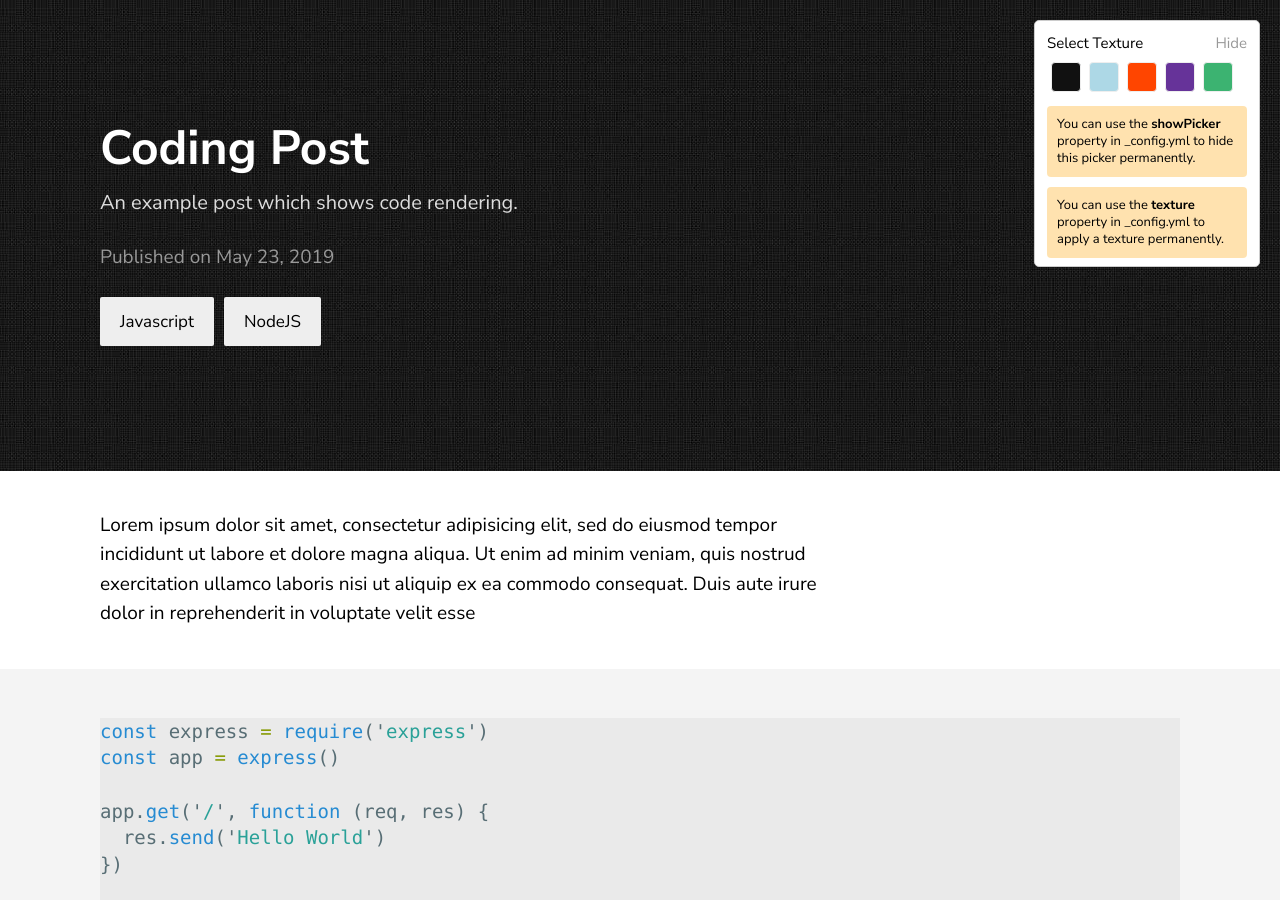
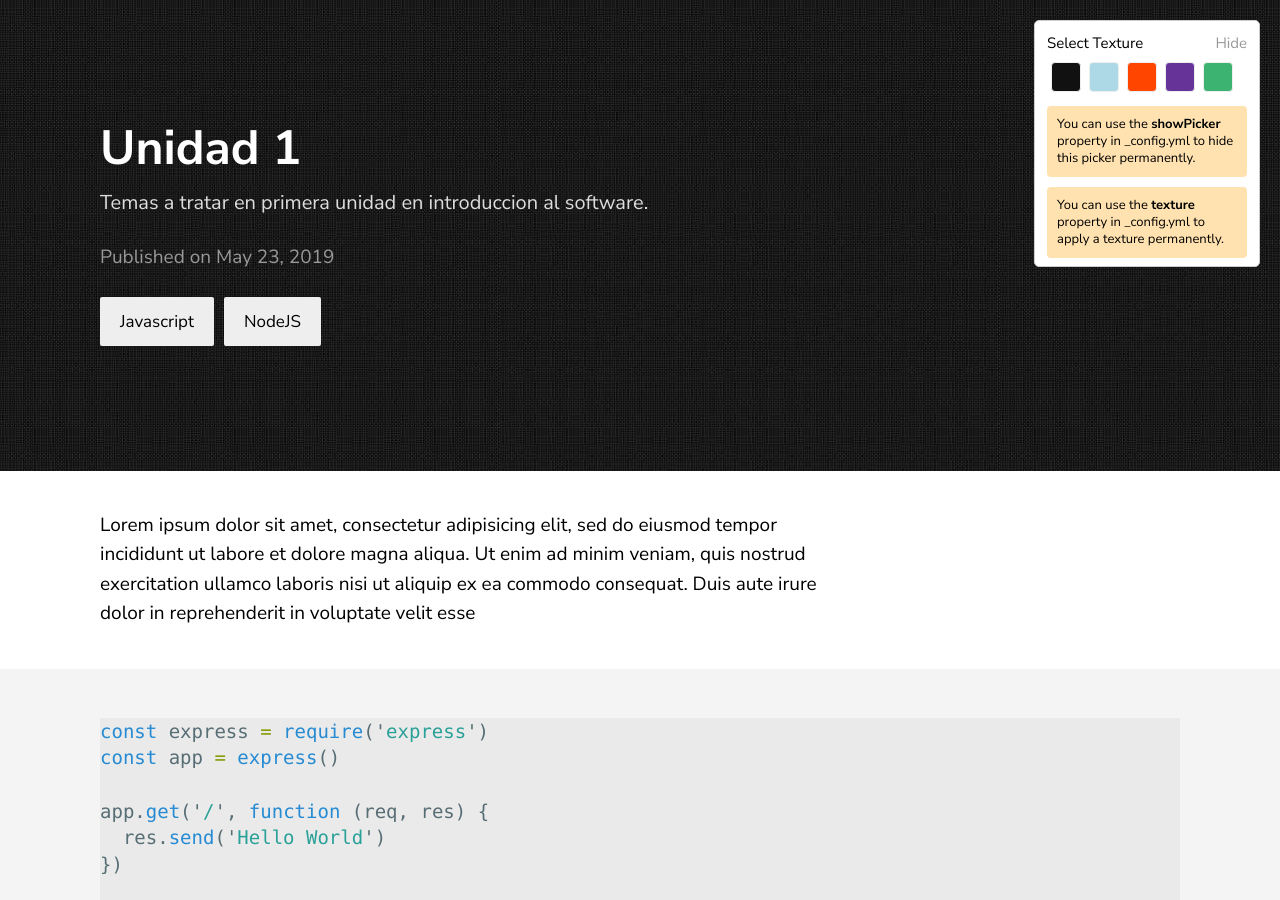
Before and after one commit to DaveNPlay/blog7, a Jekyll site: the page built from _posts/2019-06-30-coding-post.markdown, in a window 1280 px wide and 900 px high. Built offline with Jekyll 4.4.1, drawn with Linux system fonts in a browser that asks for light colours.

Commit message:
Update 2019-06-30-coding-post.markdown

```diff
--- a/_posts/2019-06-30-coding-post.markdown
+++ b/_posts/2019-06-30-coding-post.markdown
@@ -1,7 +1,7 @@
 ---
 layout: post
-title:  "Coding Post"
-description: An example post which shows code rendering.
+title:  "Unidad 1"
+description: Temas a tratar en primera unidad en introduccion al software.
 date:   2019-05-23 21:03:36 +0530
 categories: Javascript NodeJS
 ---
```
